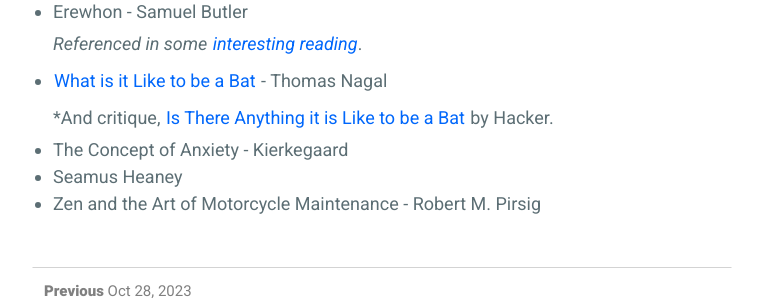
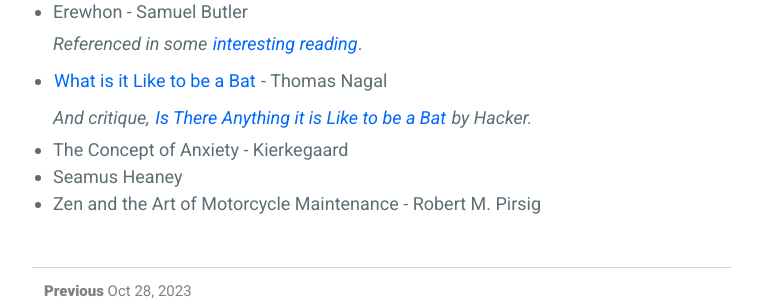
Before and after one commit to frankwang95/frankwang95.github.io, a Jekyll site: the page built from _posts/2023-11-05-october-snippits.md, in a window 1280 px wide and 900 px high, scrolled down 3066 px. Shown: the part 320-620 px from the top of the window, without its empty margins (258-1020 px from the left). Built offline with Jekyll 4.4.1, drawn with Linux system fonts in a browser that asks for light colours.

```diff
--- a/_posts/2023-11-05-october-snippits.md
+++ b/_posts/2023-11-05-october-snippits.md
@@ -78,7 +78,7 @@ I've been using, as a bookmark, a cheap business card from the Putnum Ram dealer
 - Erewhon - Samuel Butler \
   *Referenced in some [interesting reading](https://www.theatlantic.com/technology/archive/2013/02/erewhon-the-1872-fantasy-novel-that-anticipated-thomas-nagels-problems-with-darwinism-today/273212/).*
 - [What is it Like to be a Bat](https://www.sas.upenn.edu/~cavitch/pdf-library/Nagel_Bat.pdf) - Thomas Nagal \
-  *And critique, [Is There Anything it is Like to be a Bat](https://www.cambridge.org/core/services/aop-cambridge-core/content/view/EC6290746D630C343A661C8C0F4D8B8E/S0031819102000220a.pdf/div-class-title-is-there-anything-it-is-like-to-be-a-bat-div.pdf) by Hacker.
+  *And critique, [Is There Anything it is Like to be a Bat](https://www.cambridge.org/core/services/aop-cambridge-core/content/view/EC6290746D630C343A661C8C0F4D8B8E/S0031819102000220a.pdf/div-class-title-is-there-anything-it-is-like-to-be-a-bat-div.pdf) by Hacker.*
 - The Concept of Anxiety - Kierkegaard
 - Seamus Heaney
 - Zen and the Art of Motorcycle Maintenance - Robert M. Pirsig
```
